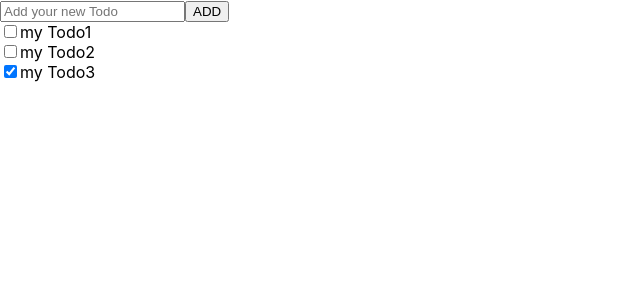
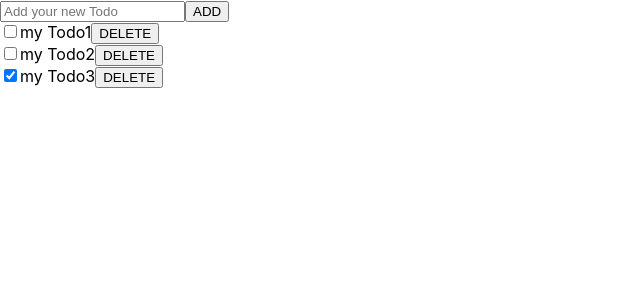
Before and after one commit to wynsumhi/todo-app, a React (Create React App) app in the folder client/: page / in a window 1280 px wide. Shown: the top 300 px of the page, without its empty margins (0-640 px from the left). Built offline with nearby package versions, Linux system fonts and the light colour scheme.

Commit message:
feat: Todo 삭제 기능 구현

```diff
--- a/client/src/App.js
+++ b/client/src/App.js
@@ -31,6 +31,16 @@
     // );
   };
 
+  // 전체 Todo 리스트(todoItems)는 App 컴포넌트에서 관리하고 있으므로
+  // deleteItem() 함수는 App 컴포넌트에 작성해야 함
+  const deleteItem = (targetItem) => {
+    console.log(targetItem);
+    const newItem = todoItems.filter(
+      (todoItem) => todoItem.id !== targetItem.id
+    );
+    setTodoItems(newItem);
+  };
+
   return (
     // map 함수 사용
     // 힌트1. key 속성 사용
@@ -39,7 +49,7 @@
       <AddTodo addItem={addItem}></AddTodo>
       {todoItems.map((item) => {
         // console.log(item); // {id: 1, title: 'My Todo1', done: false}
-        return <Todo key={item.id} item={item} />;
+        return <Todo key={item.id} item={item} deleteItem={deleteItem} />;
       })}
     </div>
   );
--- a/client/src/components/Todo.js
+++ b/client/src/components/Todo.js
@@ -1,8 +1,19 @@
+import { useState } from "react";
+
 // 1. 함수형 컴포넌트
 // 2. input(checkbox) 와 label을 랜더링하는 컴포넌트!
 // 3. APP (부모 컴포넌트)에서 Todo (자식 컴포넌트) 1개를 랜더링
 
-const Todo = ({ item }) => {
+const Todo = ({ item, deleteItem }) => {
+  // console.log(item); // { id : 1, title : 'todo', done : false }
+  const { id, title, done } = item;
+
+  const [todoItem, setTodoItem] = useState(item);
+
+  const onDeleteBtnClick = () => {
+    deleteItem(todoItem);
+  };
+
   return (
     <div className="Todo">
       <input
@@ -13,6 +24,7 @@
         defaultChecked={item.done}
       />
       <label htmlFor={`todo${item.id}`}>{item.title}</label>
+      <button onClick={onDeleteBtnClick}>DELETE</button>
     </div>
   );
 };
```
